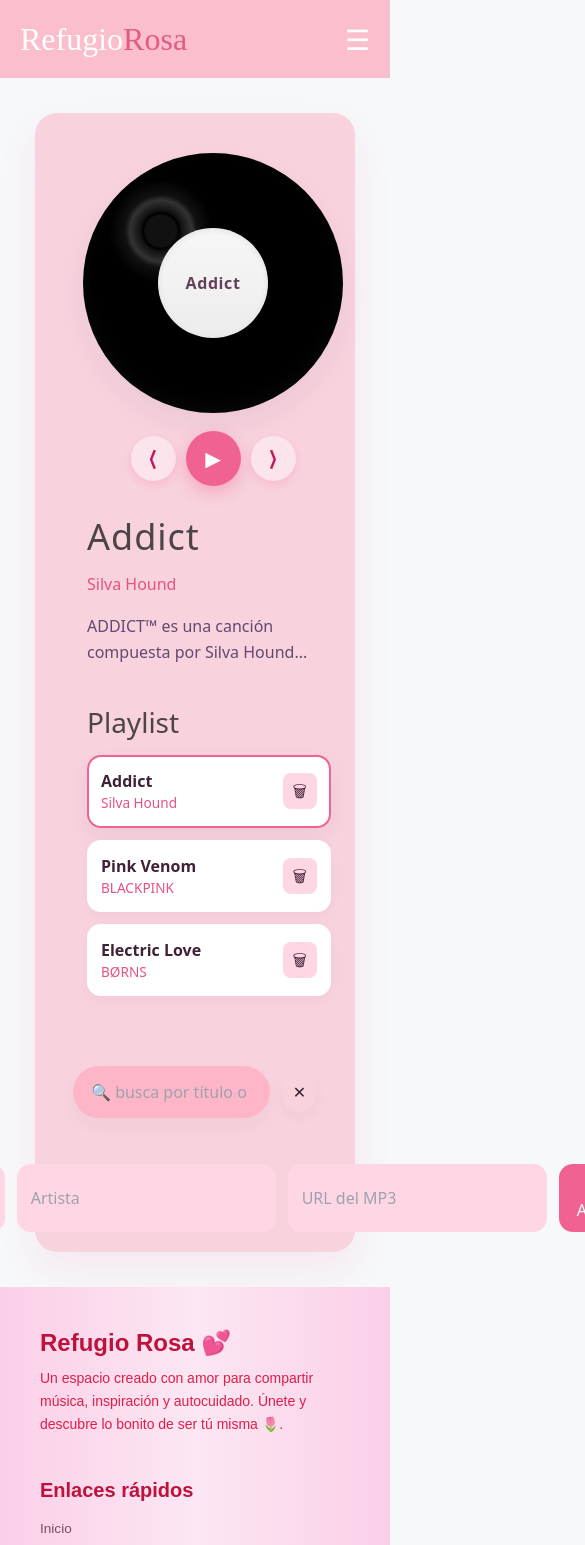
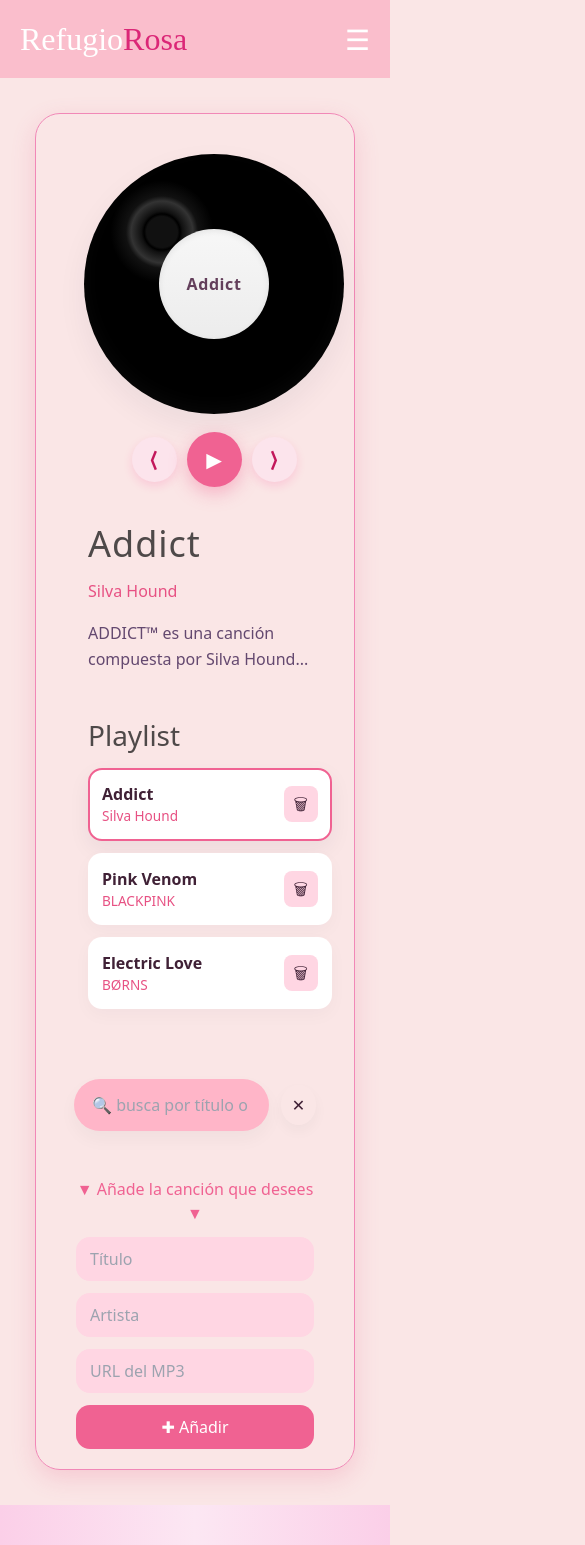
Before and after one commit to dairacsc-droid/refugio-rosa, a React (Vite) app in the folder mi-pagina-react/: page /playlist in a window 390 px wide. Shown: the top 1545 px of the page, 585 px wide, since content can reach past the window. Built offline with nearby package versions, Linux system fonts and the light colour scheme; no server answers.

Commit message:
mas diseño

```diff
--- a/mi-pagina-react/src/components/Header.css
+++ b/mi-pagina-react/src/components/Header.css
@@ -24,12 +24,12 @@ header {
 
 .logo h1 {
   font-family: "Pacifico", cursive;
-  color: #fff;
+  color: #ffffff;
   font-size: 32px;
 }
 
 .logo span {
-  color: #e25a87;
+  color: #db2777;
 }
 
 nav {
--- a/mi-pagina-react/src/components/Login.jsx
+++ b/mi-pagina-react/src/components/Login.jsx
@@ -50,7 +50,7 @@ function Login({onLogin, cambiarVista}) {
 
 
     return  (
-    <div className="min-h-screen flex items-center justify-center bg-gradient-to-br from-pink-00 via-rose-100 to-white p-6">
+<div className="min-h-screen flex items-center justify-center p-6" style={{ background: "rgb(250, 230, 230)" }}>
       <div className="bg-white/70 backdrop-blur-sm shadow-xl rounded-2xl p-8 w-full max-w-md border border-pink-200 space-y-4">
         <h1 className="text-3xl font-bold text-pink-600 text-center mb-6">Iniciar Sesión</h1>
 
--- a/mi-pagina-react/src/pages/Autocuidado.css
+++ b/mi-pagina-react/src/pages/Autocuidado.css
@@ -1,21 +1,21 @@
 .autocuidado {
   padding-bottom: 30px;
   background: rgb(250, 230, 230);
-  font-family: "LostaMasta-Light";
   text-align: center;
 }
 
 .titulo {
   font-family: "Pacifico", cursive;
-  color: #e25a87;
+  color: #db2777;
   text-align: center;
-
+  padding-bottom: 0px;
 }
 
 #tarjetas-container {
   max-width: 2000px;
   margin: 0 auto;
   padding: 25px;
+  padding-top: 8px;
   display: inline-flex;
   flex-wrap: wrap;
   justify-content: center;
@@ -24,10 +24,13 @@
 
 /* Cada tarjeta */
 .card {
-  background: #facbd6;
+  /* background: #ffdce4; */
   border-radius: 20px;
+  border-width: 1px;
+  border-color: #da5f96;
   padding: 25px 18px;
   width: 350px;
+  color: #353535;
   transition: transform 0.3s, box-shadow 0.3s;
 }
 
@@ -47,6 +50,6 @@
 .card-title {
   font-size: 22px;
   font-family: "Pacifico", cursive;
-  color: #e75480;
+  color: #db2777;
   margin-bottom: 10px;
 }
--- a/mi-pagina-react/src/pages/Chat.css
+++ b/mi-pagina-react/src/pages/Chat.css
@@ -1,6 +1,5 @@
 .chat-container {
-  background: rgb(252, 240, 240);
-
+  background: rgb(250, 230, 230);
   min-height: 100vh;
   display: flex;
   justify-content: center;
@@ -10,8 +9,10 @@
 }
 
 .chat-box {
-  background: #facbd6;
+  /* background: #ffd9e2;  */
   border-radius: 25px;
+  border-width: 1px;
+  border-color: #f188b7;
   box-shadow: 0 8px 25px rgba(231, 84, 128, 0.2);
   padding: 30px;
   max-width: 700px;
@@ -22,7 +23,7 @@
 }
 
 .chat-box h2 {
-  color: #e75480;
+  color: #db2777;
     font-family: "Pacifico", cursive;
   text-align: center;
   font-size: 1.8rem;
@@ -31,7 +32,7 @@
 
 .chat-descripcion {
   text-align: center;
-  color: #777;
+  color: #353535;
   font-size: 0.95rem;
   margin-bottom: 10px;
 }
@@ -61,7 +62,7 @@
   display: flex;
   justify-content: space-between;
   font-size: 0.85rem;
-  color: #c94f6d;
+  color: #db2777;
   margin-bottom: 4px;
 }
 
--- a/mi-pagina-react/src/pages/Inicio.css
+++ b/mi-pagina-react/src/pages/Inicio.css
@@ -32,7 +32,7 @@
 }
 
 .slide h2 {
-  color: #e25a87;
+  color: #db2777;
   font-family: "Pacifico", cursive;
   font-size: 24px;
 }
@@ -72,19 +72,20 @@
 }
 
 .services h3 {
-  color: #e25a87;
+  color: #db2777;
   font-family: "Pacifico", cursive;
   font-size: 38px;
   margin-bottom: 40px;
 }
 .services .card h3 {
-  color: #e25a87;
+  color: #db2777;
   font-family: "Pacifico", cursive;
   font-size: 28px;
   margin: 10px;
 }
 .services span {
   font-family: "Open Sans", sans-serif;
+  color: #353535;
   font-weight: 400;
   font-size: 20px;
 }
@@ -167,7 +168,7 @@
 .objetivos-container {
   text-align: center;
   font-size: 32px;
-  color: #e25a87;
+  color: #db2777;
   margin-bottom: 30px;
 }
 
@@ -194,7 +195,7 @@
 }
 
 .caracteristica h6 {
-  color: #d4498a;
+  color: #db2777;
   font-size: 1.1rem;
   margin-bottom: 8px;
 }
--- a/mi-pagina-react/src/pages/Perfil.css
+++ b/mi-pagina-react/src/pages/Perfil.css
@@ -1,13 +1,23 @@
 .perfil-card {
   width: 90%;
   max-width: 450px;
+  border-width: 1px;
+  border-color: #da5f96;
   margin: 30px auto;
   padding: 20px;
-  background: #fff0f7;
+  /* background: #fff0f7; */
   border-radius: 18px;
   text-align: center;
   box-shadow: 0 6px 15px rgba(0, 0, 0, 0.15);
 }
+
+.encabezado {
+  font-family: "Pacifico", cursive;
+  color: #db2777;
+  text-align: center;
+
+}
+
 .perfil-avatar {
   display: flex;
   justify-content: center;
@@ -64,7 +74,7 @@
 }
 
 .favoritos-musica {
-  background: #ffe6ef;
+  background: #fdcfe0;
   padding: 10px;
   border-radius: 12px;
 }
--- a/mi-pagina-react/src/pages/Perfil.jsx
+++ b/mi-pagina-react/src/pages/Perfil.jsx
@@ -3,7 +3,6 @@ import "../pages/Perfil.css";
 import { db } from "../firebase";
 import { doc, updateDoc } from "firebase/firestore";
 
-// Importa tus imágenes de avatar
 import flor from "../assets/perfiles/flor.png";
 import gatito from "../assets/perfiles/gatito.png";
 import hojita from "../assets/perfiles/hojita.png";
@@ -13,10 +12,8 @@ function Perfil({ usuarioData }) {
   const [avatarUrl, setAvatarUrl] = useState("");
   const [playlistFavoritos, setPlaylistFavoritos] = useState([]);
 
-  // Avatares disponibles
   const avatares = [flor, gatito, hojita, luna];
 
-  // Cargar avatar y playlist al iniciar
   useEffect(() => {
     if (usuarioData) {
       setAvatarUrl(usuarioData.avatar || flor); // si no tiene avatar, usar flor
@@ -24,7 +21,6 @@ function Perfil({ usuarioData }) {
     }
   }, [usuarioData]);
 
-  // Cambiar avatar seleccionado
   const manejarSeleccionAvatar = async (url) => {
     setAvatarUrl(url);
     if (usuarioData?.uid) {
@@ -49,11 +45,11 @@ function Perfil({ usuarioData }) {
     lector.readAsDataURL(archivo);
   };
 
-  if (!usuarioData) return null; // no mostrar nada hasta que haya usuario
+  if (!usuarioData) return null;
 
   return (
     <section className="perfil-card">
-      <h2>💗 Tu Perfil</h2>
+      <h2 className="encabezado">❁Tu Perfil❁</h2>
 
       <div className="perfil-avatar">
         <img src={avatarUrl} alt="Avatar" />
@@ -87,12 +83,12 @@ function Perfil({ usuarioData }) {
 
       {/* Subir foto personalizada */}
       <label className="upload-btn">
-        💗 Subir mi propia foto
+        ▲ Subir mi propia foto ▲
         <input type="file" accept="image/*" onChange={manejarSubidaArchivo} />
       </label>
 
       {/* Música favorita */}
-      <h3>🎵 Mis canciones favoritas</h3>
+      <h3>♫ Mis canciones favoritas ♫</h3>
       <div className="favoritos-musica">
         {playlistFavoritos.length > 0 ? (
           playlistFavoritos.map((song, index) => (
@@ -101,7 +97,7 @@ function Perfil({ usuarioData }) {
             </div>
           ))
         ) : (
-          <p className="sin-musica">Aún no tienes canciones guardadas 💗</p>
+          <p className="sin-musica">Aún no tienes canciones guardadas</p>
         )}
       </div>
     </section>
--- a/mi-pagina-react/src/pages/Playlist.css
+++ b/mi-pagina-react/src/pages/Playlist.css
@@ -1,5 +1,5 @@
 :root {
-  --bg: #f6f8fa;
+  --bg: rgb(250, 230, 230);
   --card: #ffffff;
   --accent: #111111bd;
   --muted: #e75183;
@@ -18,10 +18,12 @@ body {
 
 .player-wrap {
   margin: 35px;
-  background: rgb(248, 211, 222);
-  border-radius: 22px;
+  /* background: rgb(247, 227, 233); */
+  border-radius: 25px;
+  border-width: 1px;
+  border-color: #f188b7;
+  box-shadow: 0 8px 25px rgba(231, 84, 128, 0.2);
   padding: 20px;
-  box-shadow: 0 18px 40px rgba(252, 37, 137, 0.08);
 }
 
 .player-body {
@@ -58,7 +60,6 @@ body {
   display: flex;
   align-items: center;
   justify-content: center;
-  transform-origin: center center;
 }
 
 .label {
@@ -84,12 +85,8 @@ body {
 }
 
 @keyframes spin {
-  from {
-    transform: rotate(0deg);
-  }
-  to {
-    transform: rotate(360deg);
-  }
+  from { transform: rotate(0deg); }
+  to { transform: rotate(360deg); }
 }
 
 .controls {
@@ -114,7 +111,6 @@ body {
   justify-content: center;
 }
 
-/* Botones pequeños (anterior / siguiente) */
 .ctl.small {
   width: 45px;
   height: 45px;
@@ -128,7 +124,6 @@ body {
   transform: translateY(-2px);
 }
 
-/* Botón de reproducir */
 .ctl.play {
   background: #f06292;
   color: #fff;
@@ -140,22 +135,6 @@ body {
 .ctl.play:hover {
   background: #ec407a;
   transform: scale(1.05);
-}
-
-.ctl.pause {
-  background: #f48fb1;
-  color: white;
-  font-size: 26px;
-  font-weight: bold;
-  box-shadow: 0 6px 18px rgba(240, 98, 146, 0.4);
-}
-
-.ctl.pause:hover {
-  background: #f06292;
-  transform: scale(1.05);
-}
-.hidden {
-  display: none;
 }
 
 .center-col {
@@ -180,14 +159,6 @@ body {
   color: #63486f;
   line-height: 1.6;
   max-width: 520px;
-}
-
-.read-more {
-  display: inline-block;
-  margin-top: 14px;
-  color: var(--accent);
-  text-decoration: none;
-  font-weight: 600;
 }
 
 .right-col {
@@ -222,15 +193,6 @@ body {
 .track-item.active {
   border-color: #f06292;
   box-shadow: 0 8px 22px rgba(18, 40, 60, 0.06);
-}
-
-.thumb {
-  width: 52px;
-  height: 52px;
-  border-radius: 10px;
-  background-size: cover;
-  background-position: center;
-  flex-shrink: 0;
 }
 
 .track-meta {
@@ -275,44 +237,8 @@ body {
   width: 40px;
   height: 40px;
   border: none;
-
   box-shadow: 0 6px 14px rgba(18, 40, 60, 0.04);
   cursor: pointer;
-}
-
-@media (max-width: 1000px) {
-  .player-body {
-    grid-template-columns: 1fr;
-    gap: 18px;
-  }
-
-  .vinyl {
-    width: 260px;
-    height: 260px;
-    padding-right: 0;
-  }
-
-  .track-title {
-    font-size: 36px;
-  }
-
-  .right-col {
-    order: 3;
-  }
-
-  .center-col {
-    order: 2;
-  }
-
-  .left-col {
-    order: 1;
-    display: flex;
-    justify-content: center;
-  }
-
-  .search-bar input {
-    width: 90%;
-  }
 }
 
 .delete-btn {
@@ -342,6 +268,7 @@ body {
   border: none;
   background: #ffd6e3;
   outline: none;
+  min-width: 200px;
 }
 
 .add-btn {
@@ -358,3 +285,75 @@ body {
 .add-btn:hover {
   background: #ec407a;
 }
+
+h6 {
+  color: #f06292;
+  text-align: center;
+
+}
+
+@media (max-width: 1200px) {
+  .player-body {
+    grid-template-columns: 1fr;
+  }
+
+  .right-col {
+    width: 100%;
+    order: 3;
+    display: flex;
+    flex-direction: column;
+    align-items: stretch;
+  }
+
+  .playlist {
+    width: 100%;
+  }
+}
+
+@media (max-width: 1000px) {
+  .player-body {
+    grid-template-columns: 1fr;
+  }
+
+  .vinyl {
+    width: 260px;
+    height: 260px;
+  }
+
+  .track-title {
+    font-size: 36px;
+  }
+
+  .right-col {
+    width: 100%;
+    order: 3;
+  }
+
+  .center-col {
+    order: 2;
+  }
+
+  .left-col {
+    order: 1;
+    display: flex;
+    justify-content: center;
+  }
+
+  .search-bar input {
+    width: 90%;
+  }
+}
+
+@media (max-width: 890px) {
+  .add-form {
+    flex-direction: column;
+    align-items: stretch;
+    width: 100%;
+    padding: 0 20px;
+  }
+
+  .add-form input,
+  .add-btn {
+    width: 100%;
+  }
+}
--- a/mi-pagina-react/src/pages/Playlist.jsx
+++ b/mi-pagina-react/src/pages/Playlist.jsx
@@ -171,11 +171,12 @@ const Playlist = () => {
       </div>
 
       <div className="add-form">
+        <h6>▼ Añade la canción que desees ▼</h6>
         <input ref={titleRef} placeholder="Título" />
         <input ref={artistRef} placeholder="Artista" />
         <input ref={srcRef} placeholder="URL del MP3" />
         <button className="add-btn" onClick={addTrack}>
-          ➕ Añadir
+          ✚ Añadir
         </button>
       </div>
 
```
